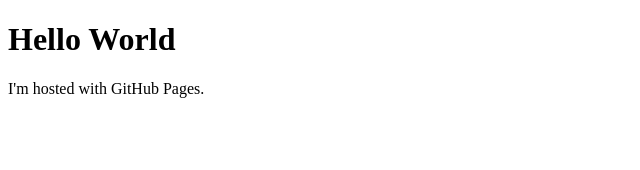
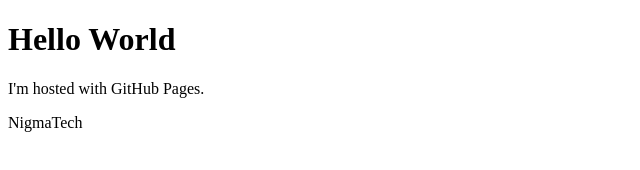
Before and after one commit to hanynigma/hanynigma.github.io, a plain HTML site: page index.html in a window 1280 px wide. Shown: the full height of the page, 0-640 px from the left. Drawn offline with Linux system fonts and the light colour scheme.

Commit message:
Update index.html

```diff
--- a/index.html
+++ b/index.html
@@ -3,5 +3,6 @@
 <body>
 <h1>Hello World</h1>
 <p>I'm hosted with GitHub Pages.</p>
+  <p>NigmaTech</p>
 </body>
 </html>
```
